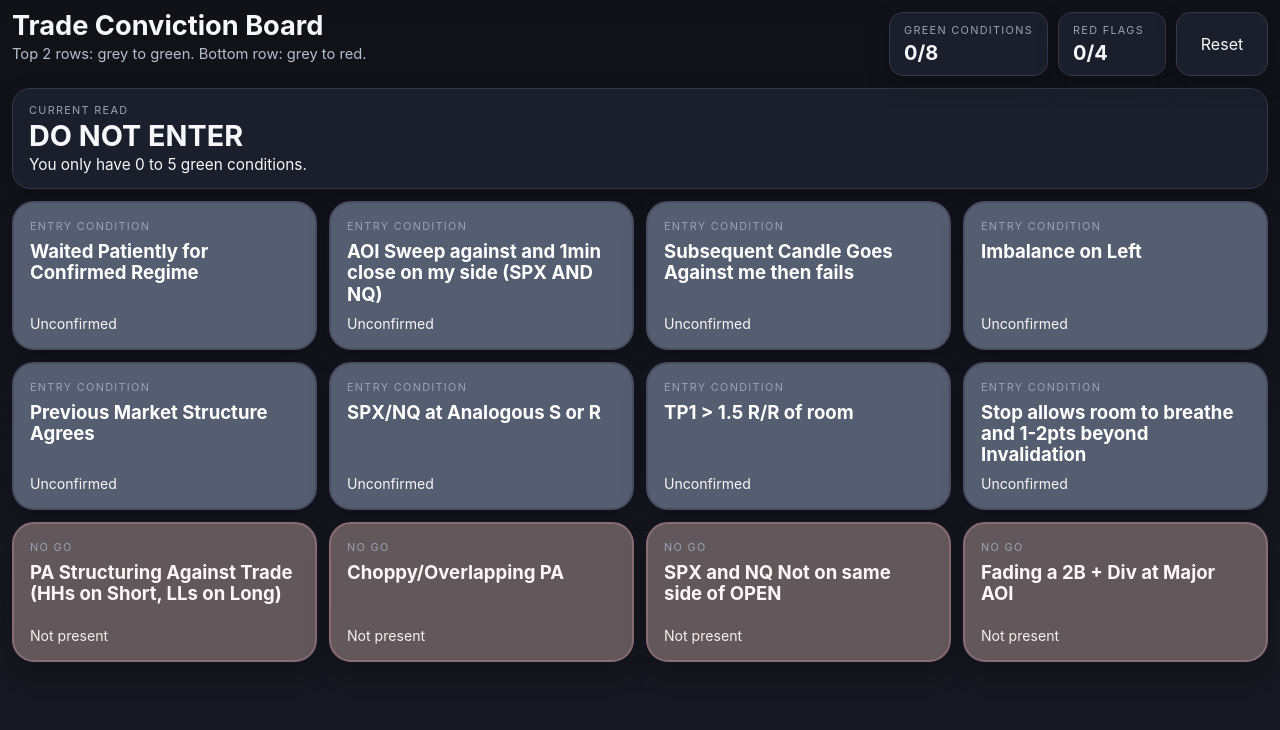
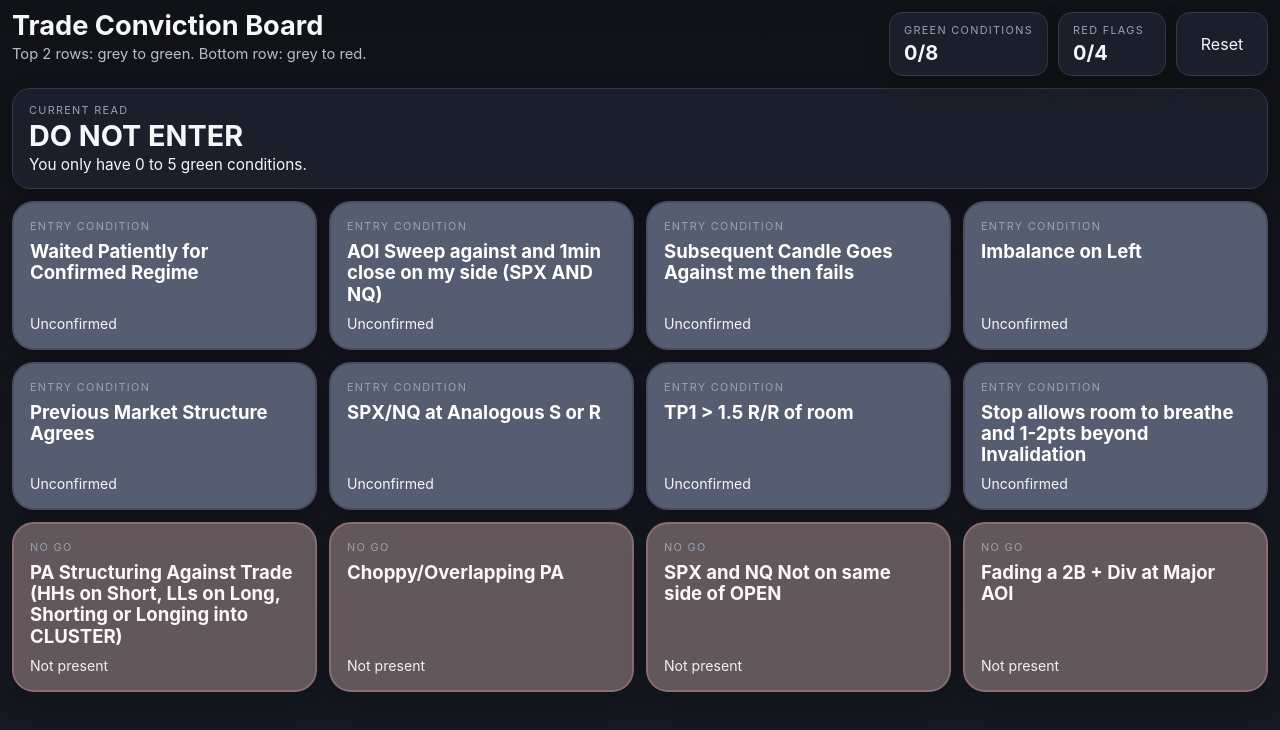
Before and after one commit to bboypkj/trade-checklist-app, a React (Vite) app: page / in a window 1280 px wide. Shown: the top 730 px of the page. Built offline with nearby package versions, Linux system fonts and the light colour scheme.

Commit message:
Update App.jsx
changed button text

```diff
--- a/src/App.jsx
+++ b/src/App.jsx
@@ -9,7 +9,7 @@ const defaultTiles = [
   { id: 6, label: 'SPX/NQ at Analogous S or R', group: 'entry', state: 'neutral' },
   { id: 7, label: 'TP1 > 1.5 R/R of room', group: 'entry', state: 'neutral' },
   { id: 8, label: 'Stop allows room to breathe and 1-2pts beyond Invalidation', group: 'entry', state: 'neutral' },
-  { id: 9, label: 'PA Structuring Against Trade (HHs on Short, LLs on Long)', group: 'nogo', state: 'neutral' },
+  { id: 9, label: 'PA Structuring Against Trade (HHs on Short, LLs on Long, Shorting or Longing into CLUSTER)', group: 'nogo', state: 'neutral' },
   { id: 10, label: 'Choppy/Overlapping PA', group: 'nogo', state: 'neutral' },
   { id: 11, label: 'SPX and NQ Not on same side of OPEN', group: 'nogo', state: 'neutral' },
   { id: 12, label: 'Fading a 2B + Div at Major AOI', group: 'nogo', state: 'neutral' },
```
